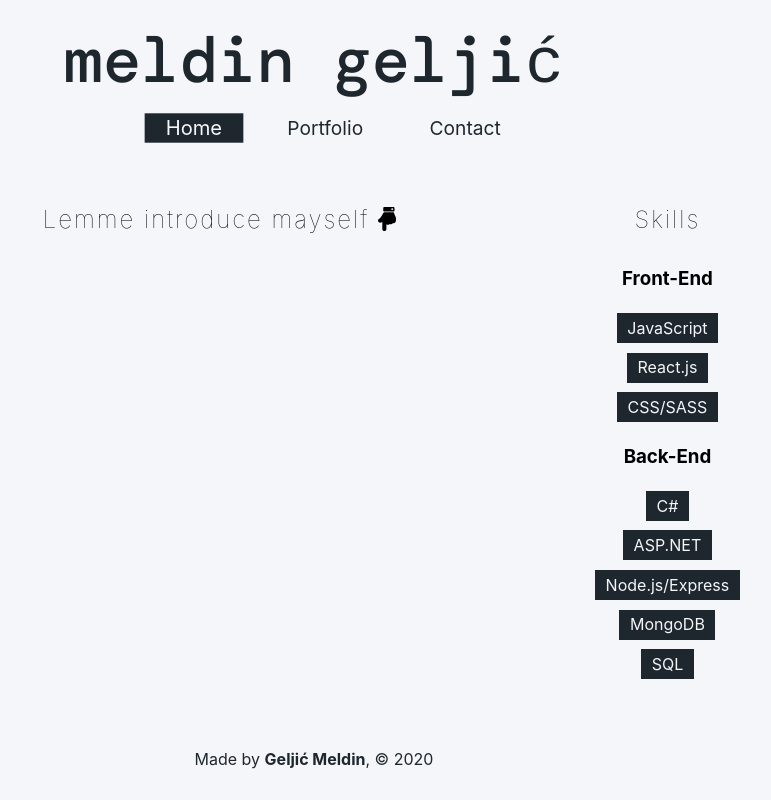
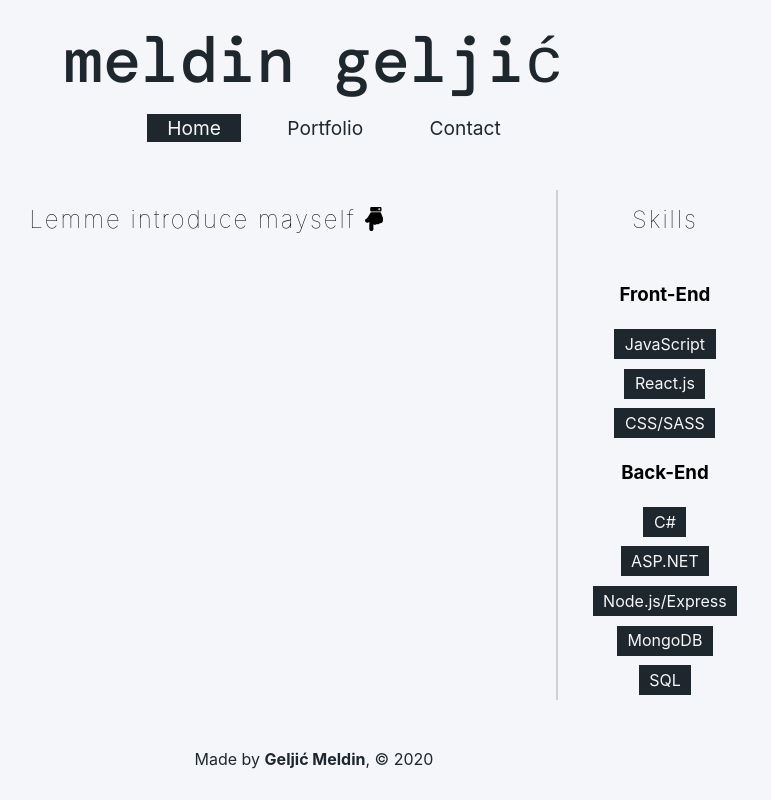
Before and after one commit to darat11/portoflio-website, a React (Create React App) app: page / in a window 1280 px wide. Shown: the whole page, without its empty margins (326-1097 px from the left). Built offline with nearby package versions, Linux system fonts and the light colour scheme; a web font is replaced by a local one.

Commit message:
adjusting layout for home page

```diff
--- a/src/components/header.module.css
+++ b/src/components/header.module.css
@@ -61,12 +61,11 @@
 
 .navItem:hover {
   color: #f5f6fa;
-  transform: scale(1.05);
+  transform: scale(1.2);
   background: #1e272e;
 }
 
 .navItemActive {
   color: #f5f6fa;
-  transform: scale(1.05);
   background: #1e272e;
 }
--- a/src/components/skill.module.css
+++ b/src/components/skill.module.css
@@ -9,5 +9,5 @@
 
 .item:hover {
   cursor: pointer;
-  transform: scale(1.2) skewX(5deg) skewY(-1deg);
+  transform: scale(1.05) skewY(-1deg);
 }
--- a/src/pages/Home.js
+++ b/src/pages/Home.js
@@ -26,7 +26,7 @@ export default function Home() {
           url="https://www.youtube.com/watch?v=z6QVrqBkBgc&t=363s"
         />
       </div>
-      {/*<span className={homeStyles.divider}></span>*/}
+      <span className={homeStyles.divider}></span>
       <div className={homeStyles.skills}>
         <h1 className={homeStyles.tittle}>Skills</h1>
         <h3>Front-End</h3>
--- a/src/pages/home.module.css
+++ b/src/pages/home.module.css
@@ -27,12 +27,11 @@
   font-size: 1.5rem;
   font-weight: lighter;
   letter-spacing: 2px;
-  margin-bottom: 1rem;
+  margin-bottom: 2rem;
 }
 
 .player {
-  margin-top: 2rem;
-  padding: 2rem 2rem 2rem 0;
+  margin-top: 3rem;
 }
 
 .skillsItems {
```
